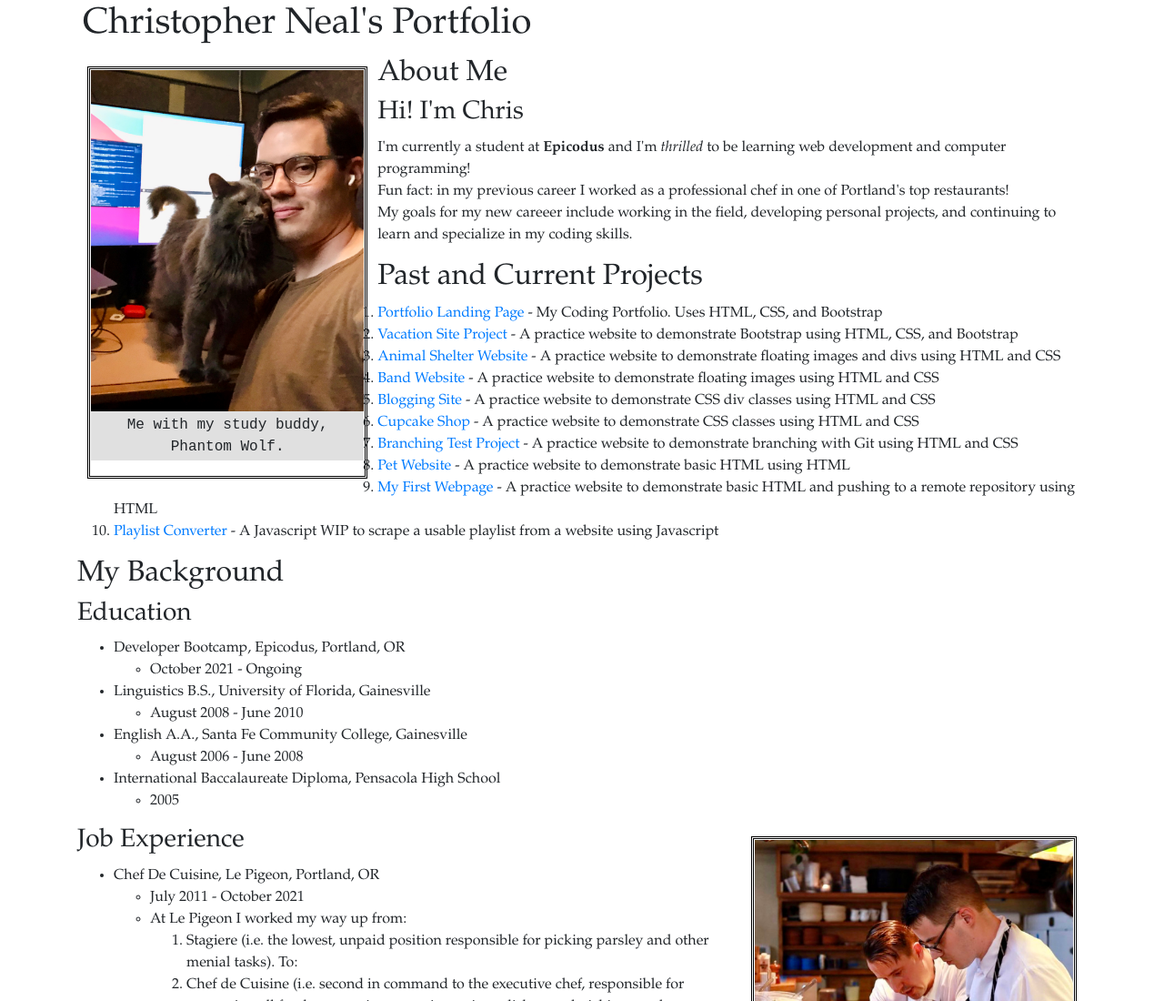
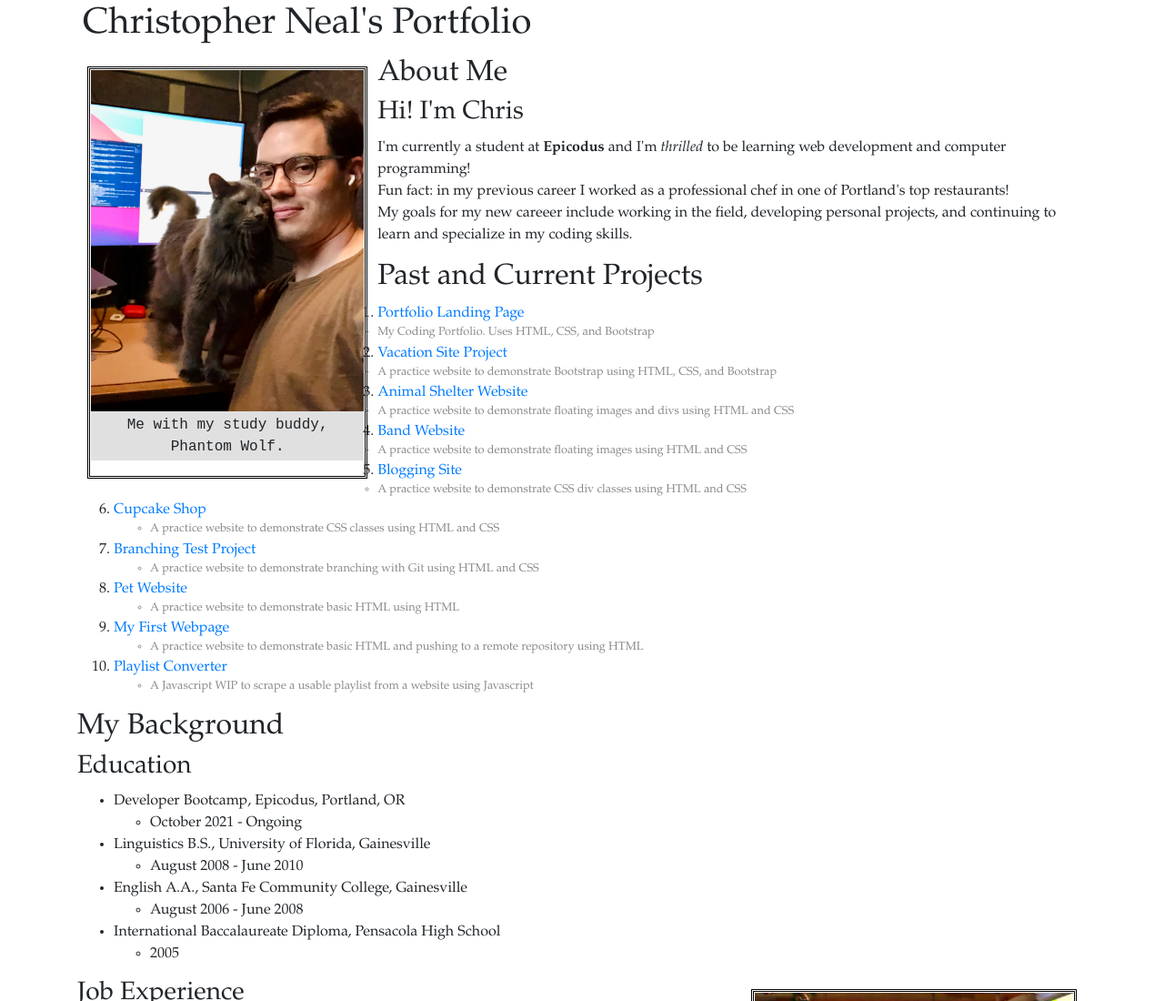
Before and after one commit to ChristopherMNeal/portfolio-landing-page, a plain HTML site: page index.html in a window 1280 px wide. Shown: the top 1100 px of the page at 91% size. Drawn offline with Linux system fonts and the light colour scheme.

Commit message:
Change project section formatting

```diff
--- a/css/styles.css
+++ b/css/styles.css
@@ -51,3 +51,8 @@ h1 {
 .fixedtitle {
   position: fixed;
 }
+
+.small {
+  font-size: .8em;
+  color: #8A8A8A;
+}
--- a/index.html
+++ b/index.html
@@ -20,16 +20,46 @@
     </div>
       <h2>Past and Current Projects</h2>
     <ol class="textbox">
-      <li><a href="https://github.com/ChristopherMNeal/portfolio-landing-page">Portfolio Landing Page</a> - My Coding Portfolio. Uses HTML, CSS, and Bootstrap</li>
-      <li><a href="https://github.com/ChristopherMNeal/vacation-site-project">Vacation Site Project</a> - A practice website to demonstrate Bootstrap using HTML, CSS, and Bootstrap</li>
-      <li><a href="https://github.com/ChristopherMNeal/animal-shelter-website">Animal Shelter Website</a> - A practice website to demonstrate floating images and divs using HTML and CSS</li>
-      <li><a href="https://github.com/ChristopherMNeal/band-website">Band Website</a> - A practice website to demonstrate floating images using HTML and CSS</li>
-      <li><a href="https://github.com/ChristopherMNeal/blogging-site">Blogging Site</a> - A practice website to demonstrate CSS div classes using HTML and CSS</li>
-      <li><a href="https://github.com/ChristopherMNeal/cupcake-shop">Cupcake Shop</a> - A practice website to demonstrate CSS classes using HTML and CSS</li>
-      <li><a href="https://github.com/ChristopherMNeal/branching-test-project">Branching Test Project</a> - A practice website to demonstrate branching with Git using HTML and CSS</li>
-      <li><a href="https://github.com/ChristopherMNeal/pet-website">Pet Website</a> - A practice website to demonstrate basic HTML using HTML</li>
-      <li><a href="https://github.com/ChristopherMNeal/my-first-webpage">My First Webpage</a> - A practice website to demonstrate basic HTML and pushing to a remote repository using HTML</li>
-      <li><a href="https://github.com/ChristopherMNeal/PlaylistConverter">Playlist Converter</a> - A Javascript WIP to scrape a usable playlist from a website using Javascript</li>
+      <li><a href="https://github.com/ChristopherMNeal/portfolio-landing-page">Portfolio Landing Page</a></li>
+        <ul>
+          <li class="small">My Coding Portfolio. Uses HTML, CSS, and Bootstrap</li>
+        </ul>
+      <li><a href="https://github.com/ChristopherMNeal/vacation-site-project">Vacation Site Project</a></li>
+        <ul>
+          <li class="small">A practice website to demonstrate Bootstrap using HTML, CSS, and Bootstrap</li>
+        </ul>
+      <li><a href="https://github.com/ChristopherMNeal/animal-shelter-website">Animal Shelter Website</a></li>
+        <ul>
+          <li class="small">A practice website to demonstrate floating images and divs using HTML and CSS</li>
+        </ul>
+      <li><a href="https://github.com/ChristopherMNeal/band-website">Band Website</a></li>
+        <ul>
+          <li class="small">A practice website to demonstrate floating images using HTML and CSS</li>
+        </ul>
+      <li><a href="https://github.com/ChristopherMNeal/blogging-site">Blogging Site</a></li>
+        <ul>
+          <li class="small">A practice website to demonstrate CSS div classes using HTML and CSS</li>
+        </ul>
+      <li><a href="https://github.com/ChristopherMNeal/cupcake-shop">Cupcake Shop</a></li>
+        <ul>
+          <li class="small">A practice website to demonstrate CSS classes using HTML and CSS</li>
+        </ul>
+      <li><a href="https://github.com/ChristopherMNeal/branching-test-project">Branching Test Project</a></li>
+        <ul>
+          <li class="small">A practice website to demonstrate branching with Git using HTML and CSS</li>
+        </ul>
+      <li><a href="https://github.com/ChristopherMNeal/pet-website">Pet Website</a></li>
+        <ul>
+          <li class="small">A practice website to demonstrate basic HTML using HTML</li>
+        </ul>
+      <li><a href="https://github.com/ChristopherMNeal/my-first-webpage">My First Webpage</a></li>
+        <ul>
+          <li class="small">A practice website to demonstrate basic HTML and pushing to a remote repository using HTML</li>
+        </ul>
+      <li><a href="https://github.com/ChristopherMNeal/PlaylistConverter">Playlist Converter</a></li>
+        <ul>
+          <li class="small">A Javascript WIP to scrape a usable playlist from a website using Javascript</li>
+        </ul>
     </ol>
     <h2>My Background</h2>
     <h3>Education</h3>
```
